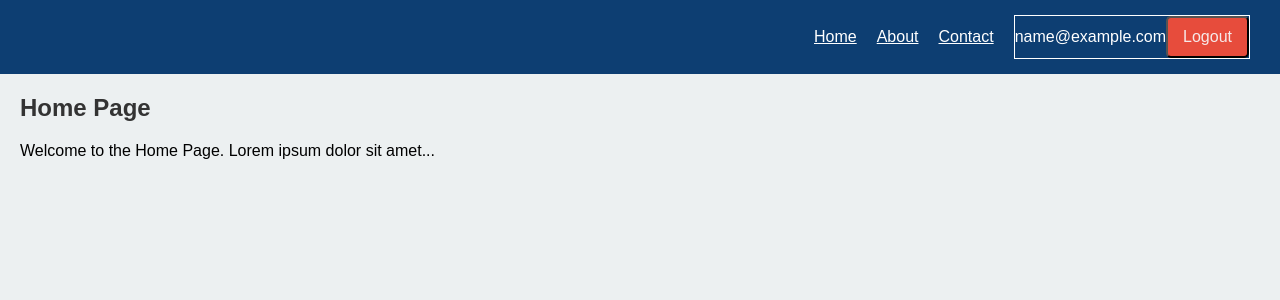
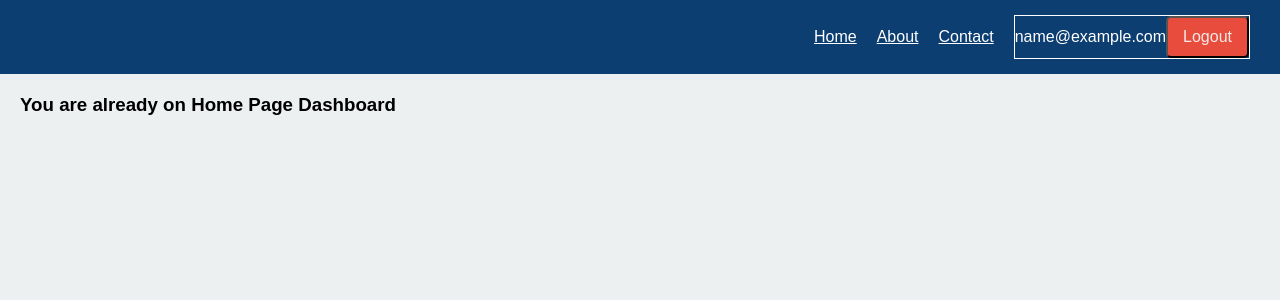
Before and after one commit to Rajsingh-01/raj_personal_website, a React (Create React App) app: page /home in a window 1280 px wide. Shown: the top 300 px of the page. Built offline with nearby package versions, Linux system fonts and the light colour scheme; sample sign-in values are in the browser's storage.

Commit message:
fixes the issue issue regarding page rendering

```diff
--- a/src/App.js
+++ b/src/App.js
@@ -8,7 +8,7 @@ function App() {
     <Router>
       <Routes>
         <Route path="/" element={<LoginPage />} />
-        <Route path="/home/*" element={<HomePage />} /> {/* Change to /home/* for nested routes */}
+        <Route path="/home/*" element={<HomePage />} /> {/* Nested Routes */}
       </Routes>
     </Router>
   );
--- a/src/Dashboard/About_page.jsx
+++ b/src/Dashboard/About_page.jsx
@@ -1,11 +1,17 @@
-import React from 'react'
+import React, { useEffect } from "react";
+// import "./About_page.scss"; // Make sure to create this file for styling
 
-function About_page() {
+const AboutPage = () => {
+  useEffect(() => {
+    console.log("About Page Rendered");
+  }, []);
+
   return (
-    <div>
-      <p> consectetur adipisicing elit. Animi doloribus a fugit distinctio minus asperiores cum veritatis. Quas dolores itaque nobis id magnam eligendi numquam cum exercitationem. Amet accusamus quis dolor perspiciatis! Tempore neque iusto maxime minima quos quis odit nemo similique doloribus, explicabo molestiae blanditiis delectus laboriosam repellat est dignissimos beatae nulla. Illo nisi, quidem cupiditate veniam obcaecati, nesciunt non dolore consequuntur quod quae hic ea itaque voluptates dolores explicabo exercitationem? Quia, nisi vero? Molestias exercitationem fugiat saepe ducimus neque cupiditate, expedita repudiandae ex quidem minus. Quidem cum maxime, sapiente laboriosam, magni repellendus accusantium libero, veritatis beatae quod molestiae?</p>
+    <div className="about-container">
+      <h2>About Page</h2>
+      <p>This is the About Page. Lorem ipsum dolor sit amet.rrrrrrrrrrrrrrr..</p>
     </div>
-  )
-}
+  );
+};
 
-export default About_page
+export default AboutPage;
--- /dev/null
+++ b/src/Dashboard/Contact_page.jsx
@@ -0,0 +1,17 @@
+import React, { useEffect } from "react";
+// import "./Contact_page.scss"; // Make sure to create this file for styling
+
+const ContactPage = () => {
+  useEffect(() => {
+    console.log("Contact Page Rendered");
+  }, []);
+
+  return (
+    <div className="contact-container">
+      <h2>Contact Page</h2>
+      <p>This is the Contact Page. Lorem ipsum dolor sit amet...</p>
+    </div>
+  );
+};
+
+export default ContactPage;
--- a/src/Dashboard/Home_page.jsx
+++ b/src/Dashboard/Home_page.jsx
@@ -1,70 +1,28 @@
 import React, { useState, useEffect } from "react";
 import { Routes, Route, Link, useNavigate } from "react-router-dom";
+import AboutPage from "./About_page";
+import ContactPage from "./Contact_page";
 import "./Home_page.scss";
-
-// Home component
-const Home = () => {
-  useEffect(() => {
-    console.log("Home Page Rendered");
-  }, []);
-
-  return (
-    <div>
-      <h2>Home Page</h2>
-      <p>Welcome to the Home Page. Lorem ipsum dolor sit amet...</p>
-    </div>
-  );
-};
-
-// About component
-const About = () => {
-  useEffect(() => {
-    console.log("About Page Rendered");
-  }, []);
-
-  return (
-    <div>
-      <h2>About Page</h2>
-      <p>This is the About Page. Lorem ipsum dolor sit amet...</p>
-    </div>
-  );
-};
-
-// Contact component
-const Contact = () => {
-  useEffect(() => {
-    console.log("Contact Page Rendered");
-  }, []);
-
-  return (
-    <div>
-      <h2>Contact Page</h2>
-      <p>This is the Contact Page. Lorem ipsum dolor sit amet...</p>
-    </div>
-  );
-};
 
 const HomePage = () => {
   const navigate = useNavigate();
   const [isLoading, setIsLoading] = useState(false);
   const userEmail = localStorage.getItem("userEmail") || "User";
 
-  // Check if the user is logged in
   useEffect(() => {
     if (!localStorage.getItem("isLoggedIn")) {
       console.log("User is not logged in, redirecting to login page...");
-      navigate("/"); // Redirect to login if not logged in
+      navigate("/");
     }
   }, [navigate]);
 
-  // Handle user logout
   const handleLogout = () => {
     setIsLoading(true);
     console.log("Logging out...");
     setTimeout(() => {
       localStorage.removeItem("isLoggedIn");
       localStorage.removeItem("userEmail");
-      navigate("/"); // Redirect to login page after logout
+      navigate("/");
     }, 2000);
   };
 
@@ -72,12 +30,9 @@ const HomePage = () => {
     <div className="dashboard">
       <nav className="Header-part">
         <ul>
-          {/* Navigation links */}
           <li><Link to="/home">Home</Link></li>
           <li><Link to="/home/about">About</Link></li>
           <li><Link to="/home/contact">Contact</Link></li>
-
-          {/* Logout Button */}
           <li>
             <header>
               <button className="user-btn">{userEmail}</button>
@@ -89,12 +44,11 @@ const HomePage = () => {
         </ul>
       </nav>
 
-      {/* Main Content Section with Routes */}
       <div className="main-content">
         <Routes>
-          <Route path="/" element={<Home />} />
-          <Route path="about" element={<About />} />
-          <Route path="contact" element={<Contact />} />
+          <Route path="" element={<h3>You are already on Home Page Dashboard</h3>} />
+          <Route path="about" element={<AboutPage />} />
+          <Route path="contact" element={<ContactPage />} />
         </Routes>
       </div>
     </div>
```
